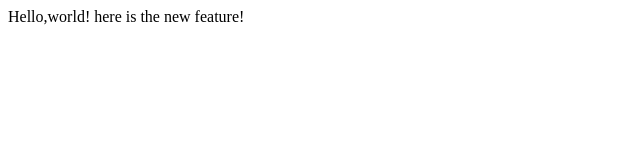
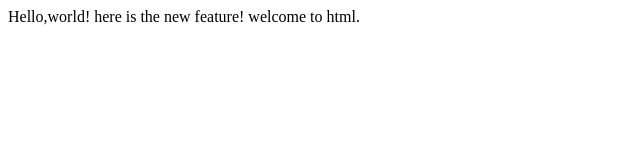
Before and after one commit to deepadeepu/lecture1, a plain HTML site: page index.html in a window 1280 px wide. Shown: the whole page, without its empty margins (0-640 px from the left). Drawn offline with Linux system fonts and the light colour scheme.

Commit message:
New Branch contents

```diff
--- a/index.html
+++ b/index.html
@@ -7,5 +7,6 @@
   <body>
      Hello,world!
      here is the new feature!
+     welcome to html.
   </body>
 </html>
```
